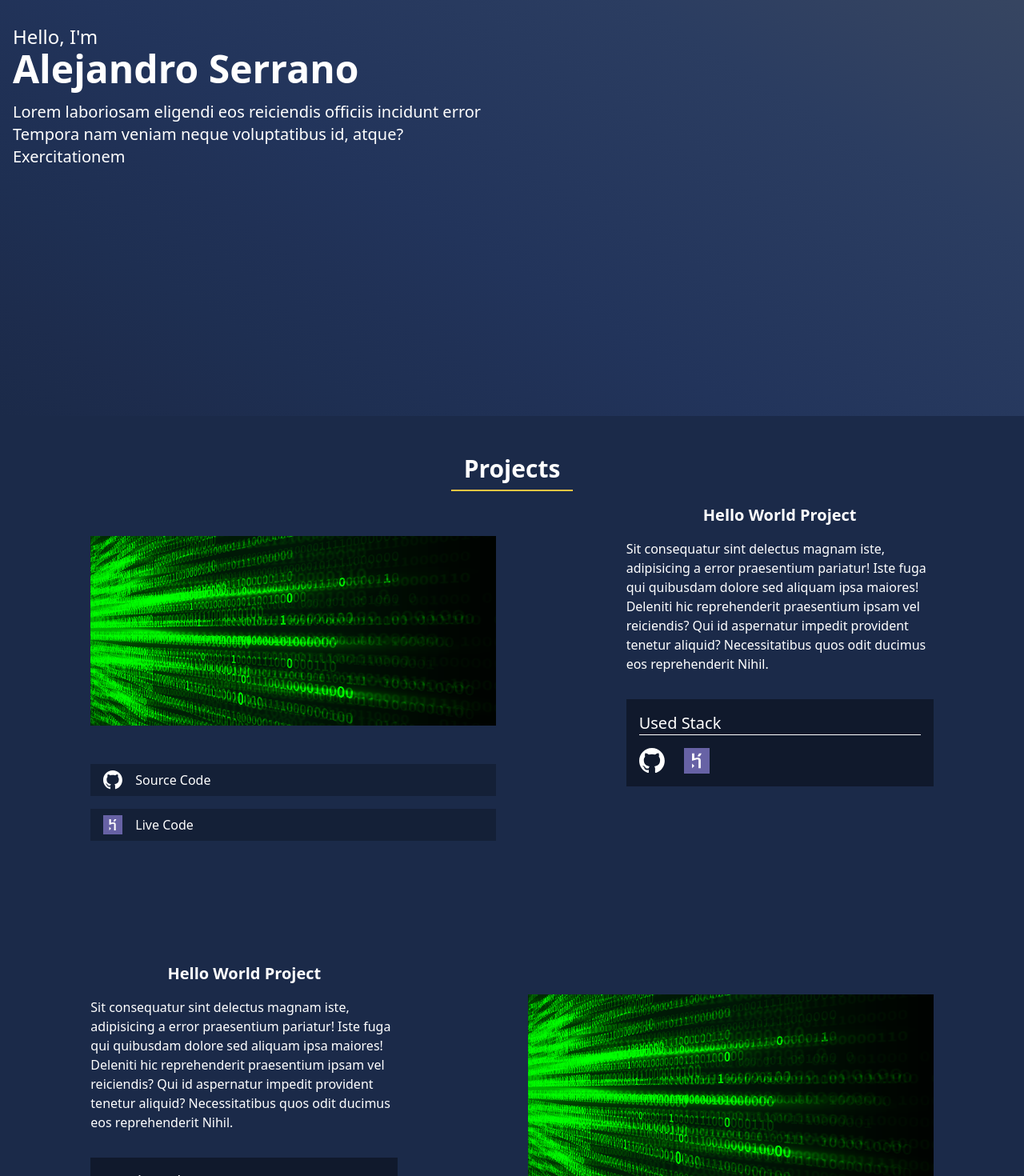
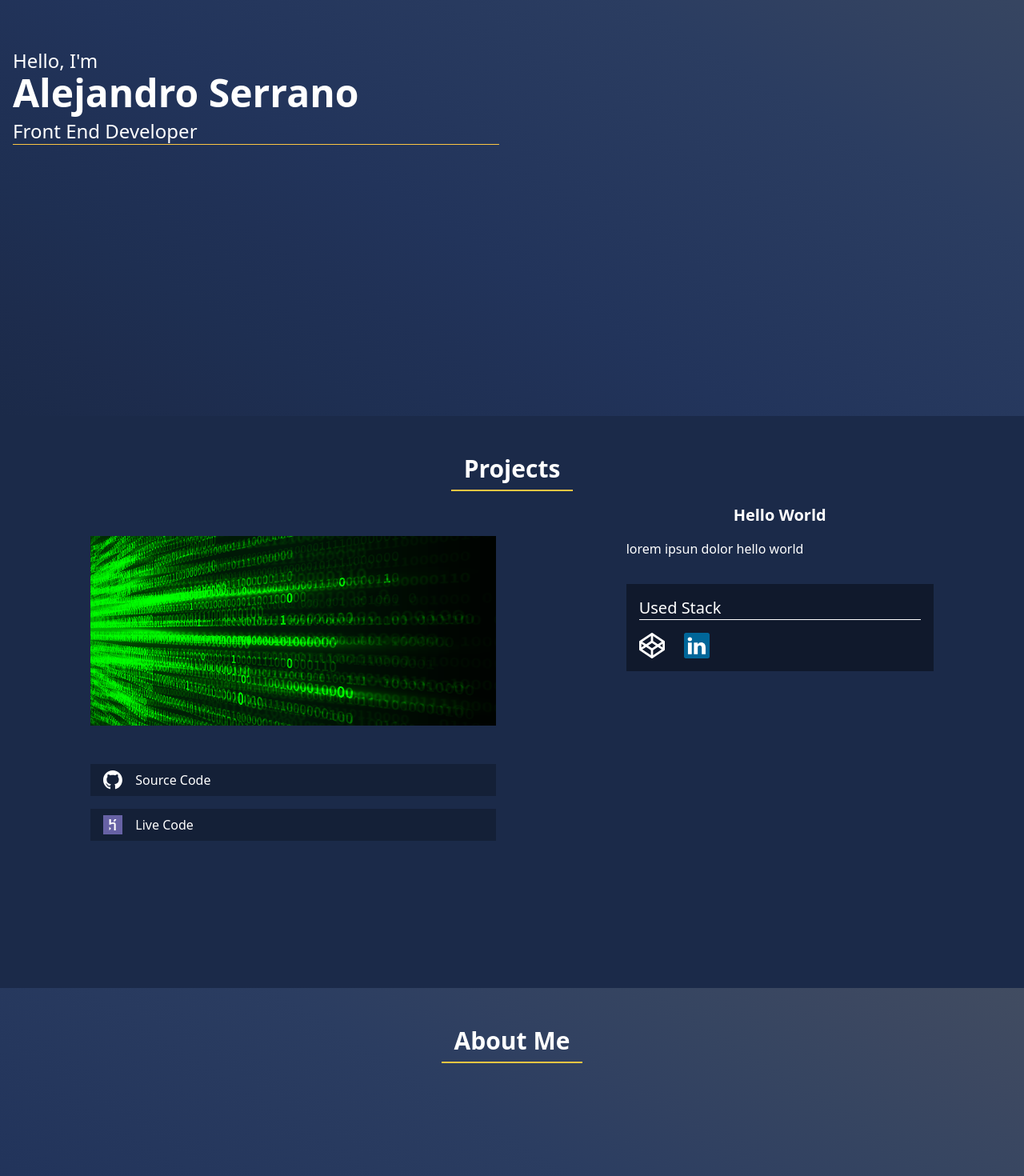
Before and after one commit to Andresser17/andresser17.github.io, a React (Create React App) app: page / in a window 1280 px wide. Shown: the part 280-1750 px from the top of the page at 80% size. Built offline with nearby package versions, Linux system fonts and the light colour scheme.

Commit message:
Created projectsArticles.js to store the projects section data, Projects are now dynamically render.

```diff
--- /dev/null
+++ b/src/projectsArticles.js
@@ -0,0 +1,15 @@
+// Personal Site imports
+import personalSiteImage from "./images/sample-image.png";
+import { ReactComponent as codepenIcon } from "./icons/codepen-icon.svg";
+import { ReactComponent as linkedinIcon } from "./icons/linkedin-icon-2.svg";
+
+const personalSite = {
+    image: personalSiteImage,
+    title: "Hello World",
+    description: "lorem ipsun dolor hello world",
+    sourceCode: "https://github.com",
+    liveCode: "https://heroku.com",
+    usedStack: [codepenIcon, linkedinIcon],
+};
+
+export default [personalSite];
--- a/src/sections/Home.js
+++ b/src/sections/Home.js
@@ -89,13 +89,12 @@ function Home() {
       </TopPanel>
       {/* Home */}
       <div className="flex flex-col w-full p-4 sm:w-2/4">
-        <span className="block mb-4 text-2xl font-extralight">
+        <span className="block mb-2 text-2xl font-extralight">
           Hello, I'm
           <h1 className="text-5xl font-black">Alejandro Serrano</h1>
         </span>
-        <span className="block text-xl">
-          Lorem laboriosam eligendi eos reiciendis officiis incidunt error
-          Tempora nam veniam neque voluptatibus id, atque? Exercitationem
+        <span className="inline-block text-2xl border-b border-fourth">
+          Front End Developer
         </span>
       </div>
     </header>
--- a/src/sections/Projects.js
+++ b/src/sections/Projects.js
@@ -1,13 +1,14 @@
 import { useState, useEffect } from "react";
 // Components
 import Icons from "../components/Icons";
-import SectionTitle from "../components/SectionTitle";
-// Icons
+import SectionTitle from "../components/SectionTitle"; // Icons
 import { ReactComponent as GithubIcon } from "../icons/github-icon-1.svg";
 import { ReactComponent as HerokuIcon } from "../icons/heroku-icon.svg";
 import { ReactComponent as ArrowIcon } from "../icons/arrow-down-icon.svg";
 // Images
 import sampleImage from "../images/sample-image.png";
+// Articles to iterate
+import projectsArticles from "../projectsArticles";
 
 function ProjectLink(props) {
   return (
@@ -25,40 +26,27 @@ function Card(props) {
   return (
     <article className="px-4 pb-8 mb-16 border-b border-fourth sm:border-none lg:flex lg:justify-around lg:even:flex-row-reverse">
       <div className="w-full py-10 lg:w-5/12">
-        <img src={sampleImage} className="w-full" alt="" />
+        <img src={props.image} className="w-full" />
 
         {/* Source code and live code */}
         <div className="pt-8">
-          <ProjectLink href="#" text="Source Code">
+          <ProjectLink href={props.sourceCode} text="Source Code">
             <GithubIcon />
           </ProjectLink>
 
-          <ProjectLink href="#" text="Live Code">
+          <ProjectLink href={props.liveCode} text="Live Code">
             <HerokuIcon />
           </ProjectLink>
         </div>
       </div>
 
       <div className="w-fit lg:w-96">
-        <h3 className="text-xl font-semibold text-center">
-          Hello World Project
-        </h3>
-        <p className="mt-4 mb-8">
-          Sit consequatur sint delectus magnam iste, adipisicing a error
-          praesentium pariatur! Iste fuga qui quibusdam dolore sed aliquam ipsa
-          maiores! Deleniti hic reprehenderit praesentium ipsam vel reiciendis?
-          Qui id aspernatur impedit provident tenetur aliquid? Necessitatibus
-          quos odit ducimus eos reprehenderit Nihil.
-        </p>
+        <h3 className="text-xl font-semibold text-center">{props.title}</h3>
+        <p className="mt-4 mb-8">{props.description}</p>
         {/* Used stack */}
         <div className="flex flex-wrap p-4 bg-black/40">
           <span className="block w-full mb-4 text-xl border-b">Used Stack</span>
-          <Icons href="#" dim="w-8 h-8">
-            <GithubIcon />
-          </Icons>
-          <Icons href="#" dim="w-8 h-8">
-            <HerokuIcon />
-          </Icons>
+          {props.children}
         </div>
       </div>
     </article>
@@ -100,20 +88,31 @@ function Projects() {
   //   animHeight(open);
   // }, [open]);
 
+  const cards = projectsArticles.map((item) => {
+    const usedStack = item.usedStack.map((Icon) => (
+      <Icons key={Icon.render.name} dim="w-8 h-8">
+        <Icon />
+      </Icons>
+    ));
+
+    return (
+      <Card
+        image={item.image}
+        key={item.title}
+        title={item.title}
+        description={item.description}
+        sourceCode={item.sourceCode}
+        liveCode={item.liveCode}
+      >
+        {usedStack}
+      </Card>
+    );
+  });
+
   return (
     <section id="projects" className={toggle}>
       <SectionTitle text="Projects" />
-      <div className="sm:grid sm:grid-cols-2 sm:gap-1 lg:block">
-        <Card text="MODERN HTML & CSS FROM THE BEGINNING" />
-        <Card text="MODERN HTML & CSS FROM THE BEGINNING" />
-        <Card text="MODERN HTML & CSS FROM THE BEGINNING" />
-        <Card text="MODERN HTML & CSS FROM THE BEGINNING" />
-        <Card text="MODERN HTML & CSS FROM THE BEGINNING" />
-        <Card text="MODERN HTML & CSS FROM THE BEGINNING" />
-        <Card text="MODERN HTML & CSS FROM THE BEGINNING" />
-        <Card text="MODERN HTML & CSS FROM THE BEGINNING" />
-        <Card text="MODERN HTML & CSS FROM THE BEGINNING" />
-      </div>
+      <div className="sm:grid sm:grid-cols-2 sm:gap-1 lg:block">{cards}</div>
       {/* <OpenButton open={open} setOpen={setOpen} /> */}
     </section>
   );
```
